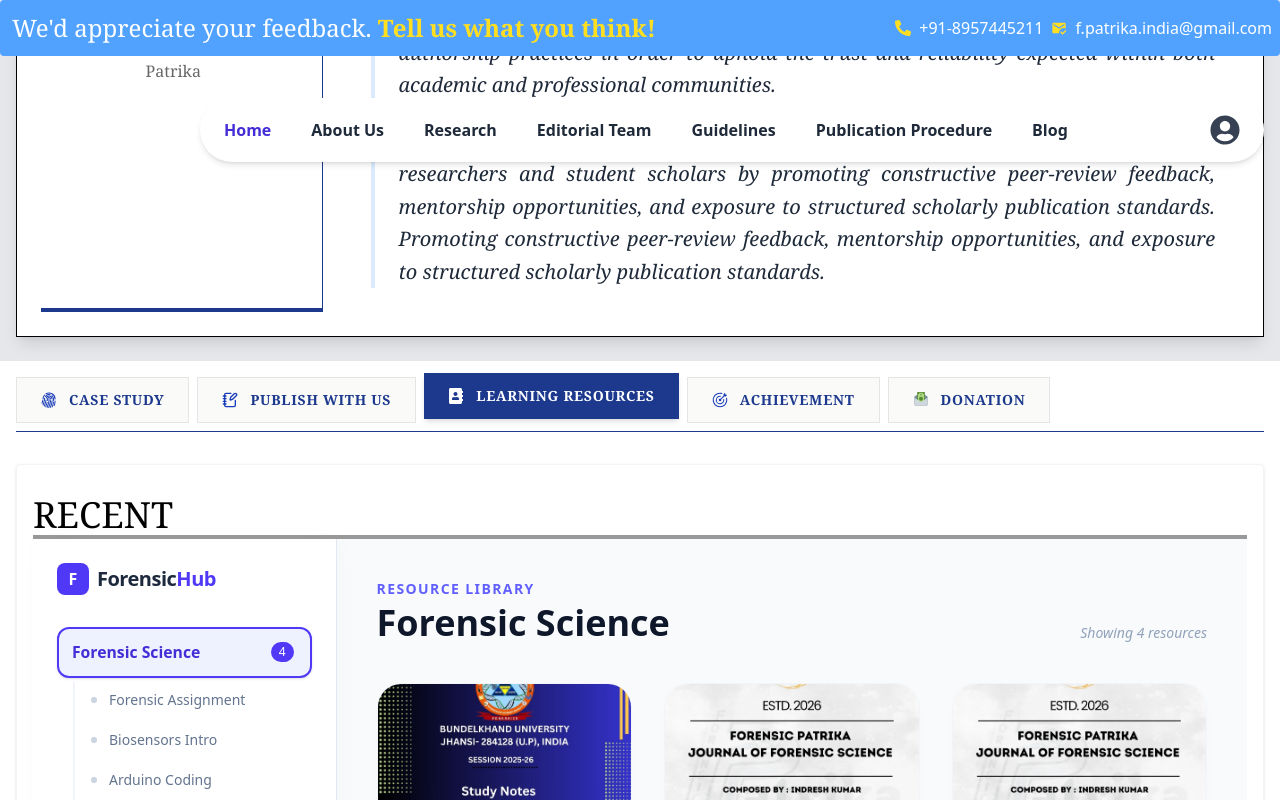
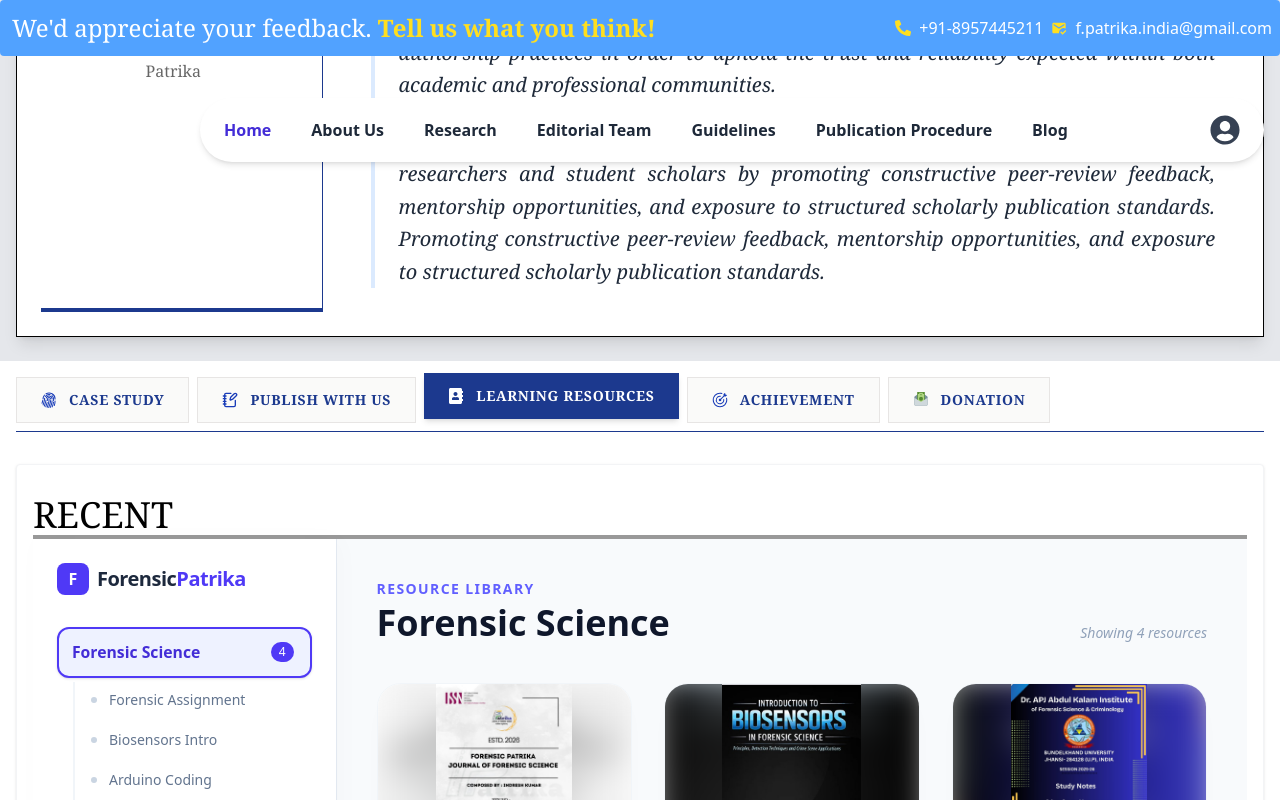
Before and after one commit to Santaravind/Forensic_Journal, a React (Vite) app: page / in a window 1280 px wide. Both pictures are taken after a click on the button "LEARNING RESOURCES". Shown: the part 2011-2811 px from the top of the page. Built offline with nearby package versions, Linux system fonts and the light colour scheme.

Commit message:
added images in learning routes

```diff
--- a/src/components/pages/home/Learning.jsx
+++ b/src/components/pages/home/Learning.jsx
@@ -108,14 +108,15 @@
 import React, { useState } from "react";
 import learning from '../../assets/Learn.jpeg'
 import learn from '../../assets/Learnguid.jpeg'
+import bio from '../../assets/bio.jpeg'
 // Agar icons use karna chahte hain to 'lucide-react' install kar sakte hain
 // Nahi to generic tags bhi pro lagenge with this CSS.
 
 const data = {
   "Forensic Science": [
-    { title: "Forensic Assignment", img: learning, desc: "Detailed analysis of evidence." },
-    { title: "Biosensors Intro", img: learn, desc: "Basics of biological sensors." },
-    { title: "Arduino Coding", img: learn, desc: "Embedded systems for labs." },
+    { title: "Forensic Assignment", img: learn, desc: "Detailed analysis of evidence." },
+    { title: "Biosensors Intro", img: bio, desc: "Basics of biological sensors." },
+    { title: "Arduino Coding", img: learning, desc: "Embedded systems for labs." },
     { title: "Crime Analysis", img: learning, desc: "Pattern recognition in crimes." }
   ],
   "Serology": [
@@ -148,7 +149,7 @@
       <div className="w-1/4 bg-white border-r border-slate-200 p-6 shadow-[4px_0_24px_rgba(0,0,0,0.02)] overflow-y-auto">
         <div className="flex items-center gap-2 mb-8">
           <div className="w-8 h-8 bg-indigo-600 rounded-lg flex items-center justify-center text-white font-bold">F</div>
-          <h2 className="text-xl font-extrabold tracking-tight text-slate-800">Forensic<span className="text-indigo-600">Hub</span></h2>
+          <h2 className="text-xl font-extrabold tracking-tight text-slate-800">Forensic<span className="text-indigo-600">Patrika</span></h2>
         </div>
 
         <nav className="space-y-1">
@@ -210,11 +211,25 @@
               >
                 {/* Image Container */}
                 <div className="relative h-48 overflow-hidden">
-                  <img
+                  {/* <img
                     src={item.img}
                     alt={item.title}
-                    className="w-full h-full object-cover transition-transform duration-500 group-hover:scale-110"
-                  />
+                    className="w-full h-full object-contain transition-transform duration-500 group-hover:scale-110"
+                  /> */}
+                   {/* 🔹 Blurred Background (fills space) */}
+  <img
+    src={item.img}
+    alt=""
+    className="absolute inset-0 w-full h-full object-cover blur-lg scale-110"
+  />
+                  {/* 🔹 Main Image (full visible) */}
+  <img
+    src={item.img}
+    alt={item.title}
+    className="relative w-full h-full object-contain"
+  />
+
+
                   <div className="absolute inset-0 bg-linear-to-t from-slate-900/60 to-transparent opacity-0 group-hover:opacity-100 transition-opacity duration-300 flex items-end p-4">
                     <span className="text-white text-xs font-medium bg-white/20 backdrop-blur-md px-3 py-1 rounded-full">Explore Module</span>
                   </div>
@@ -224,7 +239,8 @@
                   <h3 className="text-lg font-bold text-slate-800 group-hover:text-indigo-600 transition-colors">{item.title}</h3>
                   <p className="mt-2 text-sm text-slate-500 line-clamp-2">This is a professional description for the {item.title} module.</p>
 
-                  <div className="mt-6 flex items-center justify-between">
+
+                  {/* <div className="mt-6 flex items-center justify-between">
                     <button className="text-sm font-bold text-indigo-600 flex items-center gap-1 group/btn hover:translate-x-1 transition-transform">
                       View Details <span>→</span>
                     </button>
@@ -232,7 +248,23 @@
                       <div className="w-6 h-6 rounded-full border-2 border-white bg-slate-200" />
                       <div className="w-6 h-6 rounded-full border-2 border-white bg-slate-300" />
                     </div>
-                  </div>
+                  </div> */}
+<div className="mt-6 flex items-center justify-between">
+
+  {/* Left side → View Details */}
+  <button className="text-sm font-bold text-indigo-600 flex items-center gap-1 hover:translate-x-1 transition-transform">
+    View Details <span>→</span>
+  </button>
+
+  {/* Right side → Buy Now */}
+  <button className="text-xs font-bold bg-gradient-to-r from-red-500 to-pink-500 text-white px-3 py-1 rounded-full shadow hover:scale-105 transition">
+    BUY NOW
+  </button>
+
+</div>
+
+
+
                 </div>
               </div>
             ))}
```
Also changed, not shown: src/components/assets/bio.jpeg (added).
